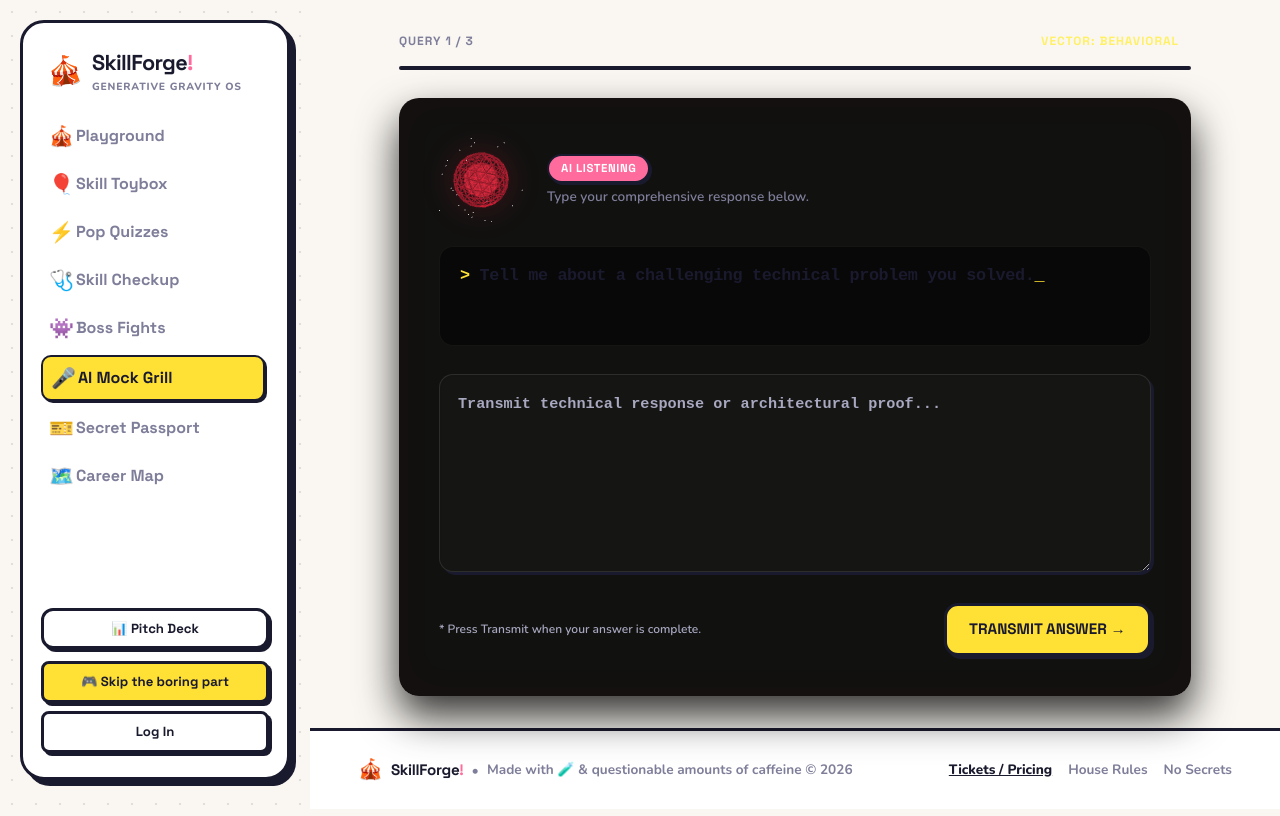
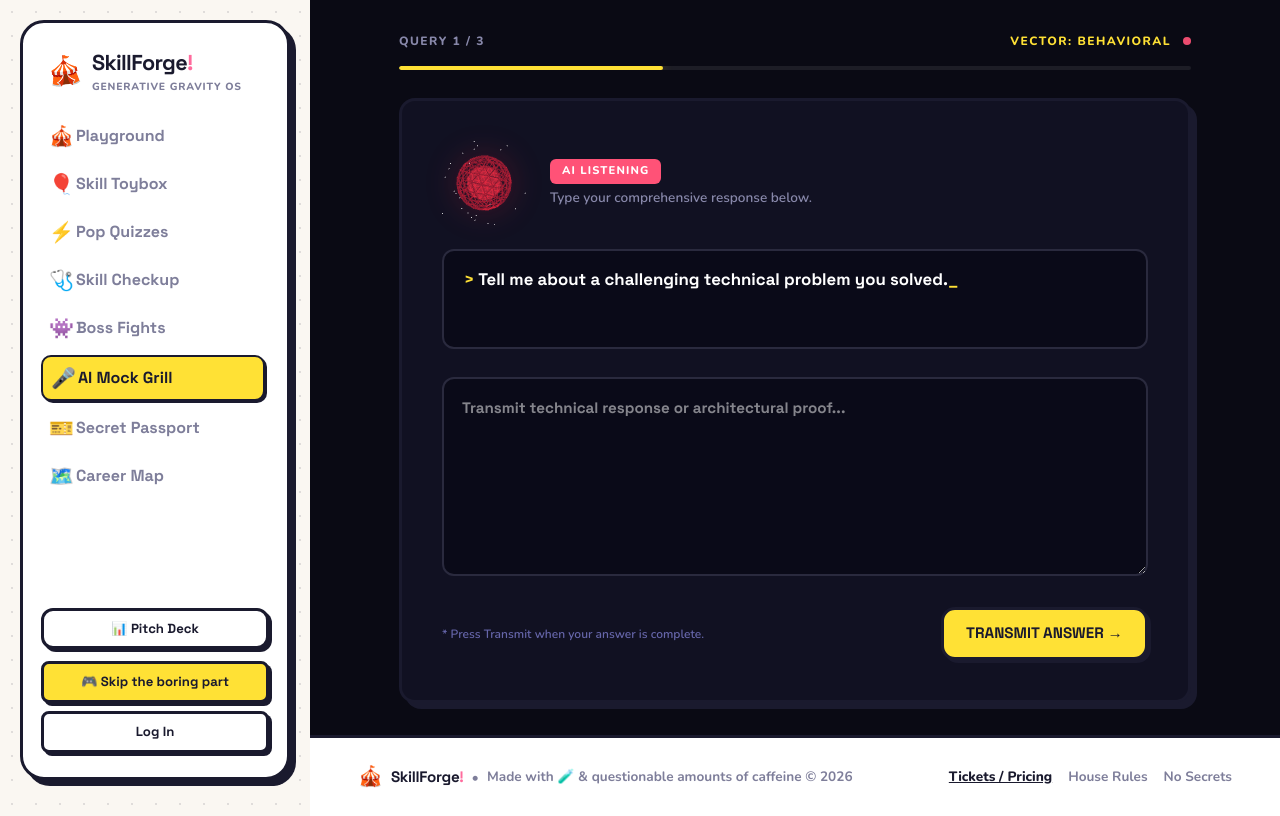
Before and after one commit to Parthpanchal587/skillforge-ai, a React (Vite) app in the folder frontend/: page /interview-simulator in a window 1280 px wide. Both pictures are taken after a click on the button "INITIALIZE INTERVIEW SESSION →". Built offline with nearby package versions, Linux system fonts and the light colour scheme.

Commit message:
Fix invisible text on AI Mock Grill page - explicit light colors on dark backgrounds

```diff
--- a/frontend/src/pages/InterviewSimulatorPage.jsx
+++ b/frontend/src/pages/InterviewSimulatorPage.jsx
@@ -19,9 +19,8 @@
   const [answers, setAnswers] = useState({});
   const [currentAnswer, setCurrentAnswer] = useState('');
   const [results, setResults] = useState(interview || null);
-  const [orbState, setOrbState] = useState('idle'); // 'idle' | 'listening' | 'thinking'
+  const [orbState, setOrbState] = useState('idle');
 
-  // Terminal typing effect for questions
   const [displayedQuestion, setDisplayedQuestion] = useState('');
   const typingTimerRef = useRef(null);
 
@@ -95,37 +94,36 @@
   }, [current, stage, questions]);
 
   const catColors = {
-    project: { bg: 'rgba(239,35,60,0.1)', color: 'var(--sf-accent)' },
-    technical: { bg: 'rgba(255,255,255,0.1)', color: 'var(--sf-text-primary)' },
-    behavioral: { bg: 'rgba(239,35,60,0.05)', color: 'var(--sf-accent-light)' },
-    hr: { bg: 'rgba(113,113,122,0.1)', color: 'var(--sf-text-muted)' },
+    project: { bg: 'rgba(255,82,119,0.15)', color: '#FF5277' },
+    technical: { bg: 'rgba(255,255,255,0.1)', color: '#FFFFFF' },
+    behavioral: { bg: 'rgba(255,225,53,0.15)', color: '#FFE135' },
+    hr: { bg: 'rgba(179,136,255,0.1)', color: '#B388FF' },
   };
 
-  // 01 — Intro Stage with 3D Breathing Orb
+  // 01 — Intro Stage
   if (stage === 'intro') {
     return (
-      <div className="sf-page sf-ambient-bg" style={{ display: 'flex', alignItems: 'center', justifyContent: 'center' }}>
+      <div className="sf-page" style={{ display: 'flex', alignItems: 'center', justifyContent: 'center', background: '#0A0A14' }}>
         <div className="sf-container" style={{ maxWidth: 640 }}>
           <CardTilt3D maxRotation={4}>
-            <div className="sf-card sf-glow-red" style={{ padding: 48, textAlign: 'center', border: '1px solid var(--sf-border-glow)' }}>
-              {/* 31 — 3D Breathing Neural AI Orb */}
+            <div style={{ padding: 48, textAlign: 'center', background: '#111122', border: '3px solid #1A1A2E', borderRadius: 16, boxShadow: '6px 6px 0px #1A1A2E' }}>
               <div style={{ display: 'flex', justifyContent: 'center', marginBottom: 20 }}>
                 <InterviewOrb3D state="idle" size={170} />
               </div>
-              <h1 className="sf-heading sf-heading-xl" style={{ textTransform: 'uppercase', marginBottom: 12, letterSpacing: '0.08em' }}>
+              <h1 style={{ fontFamily: '"Space Grotesk", sans-serif', fontWeight: 900, fontSize: '1.8rem', color: '#FFFFFF', textTransform: 'uppercase', marginBottom: 12, letterSpacing: '0.08em' }}>
                 AI INTERROGATION MODULE
               </h1>
-              <p className="sf-text" style={{ marginBottom: 32, fontSize: '1rem', lineHeight: 1.6 }}>
+              <p style={{ color: '#B0B0CC', marginBottom: 32, fontSize: '1rem', lineHeight: 1.6 }}>
                 Initiating rigorous technical evaluation. The neural interviewer continuously adapts to your identified skill gaps and project architecture.
               </p>
 
-              <div style={{ background: '#050505', padding: 20, borderRadius: 'var(--sf-radius-sm)', border: '1px solid var(--sf-border-light)', marginBottom: 32, textAlign: 'left' }}>
-                <p className="sf-label" style={{ marginBottom: 14 }}>ASSESSMENT EVALUATION VECTORS:</p>
+              <div style={{ background: '#050510', padding: 20, borderRadius: 12, border: '2px solid #2A2A3E', marginBottom: 32, textAlign: 'left' }}>
+                <p style={{ fontWeight: 800, fontSize: '0.75rem', letterSpacing: '0.12em', color: '#FFE135', marginBottom: 14, textTransform: 'uppercase' }}>ASSESSMENT EVALUATION VECTORS:</p>
                 <div style={{ display: 'grid', gridTemplateColumns: '1fr 1fr', gap: 12 }}>
                   {Object.entries(catColors).map(([cat, style]) => (
                     <div key={cat} style={{ display: 'flex', alignItems: 'center', gap: 10 }}>
                       <div style={{ width: 8, height: 8, background: style.color, borderRadius: '50%', boxShadow: `0 0 8px ${style.color}` }} />
-                      <span style={{ fontWeight: 700, color: 'var(--sf-text-primary)', textTransform: 'uppercase', fontSize: '0.8125rem', letterSpacing: '0.05em' }}>{cat}</span>
+                      <span style={{ fontWeight: 700, color: '#FFFFFF', textTransform: 'uppercase', fontSize: '0.8125rem', letterSpacing: '0.05em' }}>{cat}</span>
                     </div>
                   ))}
                 </div>
@@ -135,7 +133,7 @@
                 INITIALIZE INTERVIEW SESSION →
               </MagneticButton>
               {interview?.completed && (
-                <button className="sf-btn sf-btn-ghost" style={{ marginTop: 16, width: '100%' }} onClick={() => setStage('results')}>
+                <button className="sf-btn sf-btn-ghost" style={{ marginTop: 16, width: '100%', color: '#B0B0CC', borderColor: '#3A3A4E' }} onClick={() => setStage('results')}>
                   ACCESS PREVIOUS INTERROGATION LOGS
                 </button>
               )}
@@ -146,27 +144,26 @@
     );
   }
 
-  // 02 — Interview Active Stage with 3D Orb & Directional Question Morph (32 & 33)
+  // 02 — Interview Active Stage
   if (stage === 'interview') {
     const q = questions[current];
     const catStyle = catColors[q?.category] || catColors.technical;
 
     return (
-      <div className="sf-page sf-ambient-bg" style={{ display: 'flex', alignItems: 'center', justifyContent: 'center' }}>
+      <div className="sf-page" style={{ display: 'flex', alignItems: 'center', justifyContent: 'center', background: '#0A0A14' }}>
         <div className="sf-container" style={{ maxWidth: 840, width: '100%' }}>
 
           <div style={{ display: 'flex', justifyContent: 'space-between', alignItems: 'center', marginBottom: 16 }}>
-            <span className="sf-label" style={{ color: 'var(--sf-text-muted)' }}>QUERY {current + 1} / {questions.length}</span>
+            <span style={{ fontWeight: 800, fontSize: '0.75rem', letterSpacing: '0.12em', color: '#8888AA', textTransform: 'uppercase' }}>QUERY {current + 1} / {questions.length}</span>
             <div style={{ display: 'flex', alignItems: 'center', gap: 12 }}>
-              <span className="sf-label" style={{ color: catStyle.color }}>VECTOR: {q?.category.toUpperCase()}</span>
-              <div className="sf-pulse-dot" />
+              <span style={{ fontWeight: 800, fontSize: '0.75rem', letterSpacing: '0.12em', color: catStyle.color, textTransform: 'uppercase' }}>VECTOR: {q?.category.toUpperCase()}</span>
+              <div style={{ width: 8, height: 8, borderRadius: '50%', background: '#FF5277', animation: 'pulse 1.5s ease-in-out infinite' }} />
             </div>
           </div>
 
-          <div className="sf-progress-bar" style={{ marginBottom: 28, height: 4, background: 'rgba(255,255,255,0.05)' }}>
+          <div style={{ marginBottom: 28, height: 4, background: 'rgba(255,255,255,0.08)', borderRadius: 2, overflow: 'hidden' }}>
             <motion.div
-              className="sf-progress-fill"
-              style={{ background: 'var(--sf-accent)', boxShadow: '0 0 12px var(--sf-accent-glow)' }}
+              style={{ height: '100%', background: '#FFE135', boxShadow: '0 0 12px rgba(255,225,53,0.4)', borderRadius: 2 }}
               animate={{ width: `${((current + 1) / questions.length) * 100}%` }}
               transition={{ duration: 0.4, ease: [0.16, 1, 0.3, 1] }}
             />
@@ -179,45 +176,67 @@
               animate={{ opacity: 1, x: 0 }}
               exit={{ opacity: 0, x: -25 }}
               transition={{ duration: 0.35, ease: [0.16, 1, 0.3, 1] }}
-              className="sf-card"
               style={{
                 padding: 40,
-                background: 'rgba(5, 5, 5, 0.95)',
-                border: '1px solid var(--sf-border-glow)',
-                boxShadow: '0 20px 40px rgba(0,0,0,0.8), inset 0 0 40px rgba(239,35,60,0.04)',
+                background: '#111122',
+                border: '3px solid #1A1A2E',
+                borderRadius: 16,
+                boxShadow: '6px 6px 0px #1A1A2E',
               }}
             >
               {/* Header with 3D Orb Feedback */}
               <div style={{ display: 'flex', alignItems: 'center', gap: 24, marginBottom: 24 }}>
                 <InterviewOrb3D state={orbState} size={84} />
                 <div>
-                  <span className="sf-badge sf-badge-red">
+                  <span style={{
+                    display: 'inline-block',
+                    padding: '4px 12px',
+                    background: '#FF5277',
+                    color: '#FFFFFF',
+                    fontWeight: 800,
+                    fontSize: '0.7rem',
+                    letterSpacing: '0.1em',
+                    borderRadius: 6,
+                    textTransform: 'uppercase',
+                  }}>
                     {orbState === 'thinking' ? 'AI SYNTHESIZING...' : orbState === 'listening' ? 'AI LISTENING' : 'INTERROGATING'}
                   </span>
-                  <p className="sf-text-sm" style={{ marginTop: 4, color: 'var(--sf-text-muted)' }}>
+                  <p style={{ marginTop: 4, color: '#8888AA', fontSize: '0.85rem' }}>
                     Type your comprehensive response below.
                   </p>
                 </div>
               </div>
 
-              <div style={{ minHeight: 100, marginBottom: 28, padding: '16px 20px', background: 'rgba(0,0,0,0.5)', borderRadius: 'var(--sf-radius-sm)', border: '1px solid rgba(255,255,255,0.05)' }}>
-                <h2 className="sf-heading sf-heading-lg" style={{ lineHeight: 1.5, color: 'var(--sf-text-primary)', fontFamily: '"JetBrains Mono", monospace', fontSize: '1.05rem' }}>
-                  <span style={{ color: 'var(--sf-accent)' }}>&gt;</span> {displayedQuestion}
-                  <span className="sf-blink" style={{ color: 'var(--sf-accent)' }}>_</span>
+              {/* Question terminal display */}
+              <div style={{ minHeight: 100, marginBottom: 28, padding: '16px 20px', background: '#0A0A18', borderRadius: 12, border: '2px solid #2A2A3E' }}>
+                <h2 style={{ lineHeight: 1.5, color: '#FFFFFF', fontFamily: '"JetBrains Mono", "Space Grotesk", monospace', fontSize: '1.05rem', fontWeight: 700 }}>
+                  <span style={{ color: '#FFE135' }}>&gt;</span> {displayedQuestion}
+                  <span style={{ color: '#FFE135', animation: 'blink 1s step-end infinite' }}>_</span>
                 </h2>
               </div>
 
+              {/* Answer textarea */}
               <textarea
-                className="sf-input"
                 rows={7}
-                style={{ fontFamily: '"JetBrains Mono", monospace', fontSize: '0.95rem', background: 'rgba(255,255,255,0.02)', padding: 18, border: '1px solid rgba(255,255,255,0.1)' }}
+                style={{
+                  width: '100%',
+                  fontFamily: '"JetBrains Mono", "Space Grotesk", monospace',
+                  fontSize: '0.95rem',
+                  background: '#0A0A18',
+                  color: '#FFFFFF',
+                  padding: 18,
+                  border: '2px solid #2A2A3E',
+                  borderRadius: 12,
+                  outline: 'none',
+                  resize: 'vertical',
+                }}
                 placeholder="Transmit technical response or architectural proof..."
                 value={currentAnswer}
                 onChange={e => setCurrentAnswer(e.target.value)}
               />
 
               <div style={{ display: 'flex', justifyContent: 'space-between', alignItems: 'center', marginTop: 24 }}>
-                <span className="sf-text-sm" style={{ color: 'var(--sf-text-dim)', fontSize: '0.75rem' }}>
+                <span style={{ color: '#6666AA', fontSize: '0.75rem' }}>
                   * Press Transmit when your answer is complete.
                 </span>
                 <MagneticButton
@@ -235,51 +254,64 @@
     );
   }
 
-  // 03 — Results Stage with 3D Cards, Animated Counters & Score Morph (10, 19, 35)
+  // 03 — Results Stage
   if (stage === 'results' && results) {
     return (
-      <div className="sf-page sf-ambient-bg">
+      <div className="sf-page" style={{ background: '#0A0A14' }}>
         <div className="sf-container" style={{ maxWidth: 920 }}>
           <div className="sf-animate-slide">
 
             <div style={{ textAlign: 'center', marginBottom: 36 }}>
-              <div style={{ fontSize: 44, filter: 'drop-shadow(0 0 16px rgba(239,35,60,0.5))', marginBottom: 12 }}>📋</div>
-              <h1 className="sf-heading sf-heading-xl" style={{ textTransform: 'uppercase', letterSpacing: '0.08em' }}>INTERROGATION LOGS</h1>
-              <p className="sf-text" style={{ marginTop: 6, letterSpacing: '0.1em', color: 'var(--sf-accent-light)' }}>EVALUATION MATRIX COMPLETE</p>
+              <div style={{ fontSize: 44, filter: 'drop-shadow(0 0 16px rgba(255,82,119,0.5))', marginBottom: 12 }}>📋</div>
+              <h1 style={{ fontFamily: '"Space Grotesk", sans-serif', fontWeight: 900, fontSize: '2rem', color: '#FFFFFF', textTransform: 'uppercase', letterSpacing: '0.08em' }}>INTERROGATION LOGS</h1>
+              <p style={{ marginTop: 6, letterSpacing: '0.1em', color: '#FFE135', fontSize: '0.85rem', fontWeight: 700 }}>EVALUATION MATRIX COMPLETE</p>
             </div>
 
             <div style={{ display: 'grid', gridTemplateColumns: '1fr 2fr', gap: 24, marginBottom: 24 }}>
-              {/* Overall Score with 3D Tilt */}
+              {/* Overall Score */}
               <CardTilt3D maxRotation={4}>
-                <div className="sf-card" style={{ textAlign: 'center', padding: 36, height: '100%', display: 'flex', flexDirection: 'column', justifyContent: 'center', border: '1px solid var(--sf-border-glow)' }}>
-                  <p className="sf-label" style={{ marginBottom: 14, color: 'var(--sf-accent)' }}>OVERALL CONFIDENCE</p>
-                  <p style={{ fontSize: '4.5rem', fontWeight: 800, color: 'var(--sf-text-primary)', lineHeight: 1, filter: 'drop-shadow(0 0 12px rgba(255,255,255,0.2))' }}>
+                <div style={{ textAlign: 'center', padding: 36, height: '100%', display: 'flex', flexDirection: 'column', justifyContent: 'center', background: '#111122', border: '3px solid #1A1A2E', borderRadius: 16, boxShadow: '6px 6px 0px #1A1A2E' }}>
+                  <p style={{ fontWeight: 800, fontSize: '0.75rem', letterSpacing: '0.12em', color: '#FF5277', marginBottom: 14, textTransform: 'uppercase' }}>OVERALL CONFIDENCE</p>
+                  <p style={{ fontSize: '4.5rem', fontWeight: 800, color: '#FFFFFF', lineHeight: 1, filter: 'drop-shadow(0 0 12px rgba(255,255,255,0.2))' }}>
                     <AnimatedCounter value={results.overall} duration={1300} suffix="%" />
                   </p>
-                  <span className="sf-badge sf-badge-red" style={{ alignSelf: 'center', marginTop: 14 }}>VERIFIED BENCHMARK</span>
+                  <span style={{
+                    display: 'inline-block',
+                    padding: '4px 12px',
+                    background: '#FF5277',
+                    color: '#FFFFFF',
+                    fontWeight: 800,
+                    fontSize: '0.7rem',
+                    letterSpacing: '0.1em',
+                    borderRadius: 6,
+                    alignSelf: 'center',
+                    marginTop: 14,
+                    textTransform: 'uppercase',
+                  }}>VERIFIED BENCHMARK</span>
                 </div>
               </CardTilt3D>
 
-              {/* Score Breakdown (19 — Score Morph & Bar Draw) */}
-              <div className="sf-card" style={{ padding: 32 }}>
-                <h3 className="sf-label" style={{ marginBottom: 20 }}>VECTOR BREAKDOWN</h3>
+              {/* Score Breakdown */}
+              <div style={{ padding: 32, background: '#111122', border: '3px solid #1A1A2E', borderRadius: 16, boxShadow: '6px 6px 0px #1A1A2E' }}>
+                <h3 style={{ fontWeight: 800, fontSize: '0.75rem', letterSpacing: '0.12em', color: '#FFE135', marginBottom: 20, textTransform: 'uppercase' }}>VECTOR BREAKDOWN</h3>
                 <div style={{ display: 'grid', gap: 16 }}>
                   {Object.entries(results.scores).map(([key, score]) => (
-                    <div key={key} className="sf-skill-bar">
-                      <span className="sf-skill-name" style={{ textTransform: 'uppercase', width: 140, fontSize: '0.8125rem' }}>{key}</span>
-                      <div className="sf-skill-track" style={{ height: 6 }}>
+                    <div key={key} style={{ display: 'flex', alignItems: 'center', gap: 12 }}>
+                      <span style={{ textTransform: 'uppercase', width: 140, fontSize: '0.8125rem', color: '#B0B0CC', fontWeight: 700 }}>{key}</span>
+                      <div style={{ flex: 1, height: 6, background: 'rgba(255,255,255,0.08)', borderRadius: 3, overflow: 'hidden' }}>
                         <motion.div
-                          className="sf-skill-fill"
                           initial={{ width: 0 }}
                           animate={{ width: `${score}%` }}
                           transition={{ duration: 0.9, ease: [0.16, 1, 0.3, 1] }}
                           style={{
-                            background: score >= 80 ? 'var(--sf-accent)' : 'var(--sf-text-primary)',
-                            boxShadow: score >= 80 ? '0 0 10px var(--sf-accent-glow)' : 'none',
+                            height: '100%',
+                            borderRadius: 3,
+                            background: score >= 80 ? '#FF5277' : '#FFE135',
+                            boxShadow: score >= 80 ? '0 0 10px rgba(255,82,119,0.4)' : 'none',
                           }}
                         />
                       </div>
-                      <span className="sf-skill-score" style={{ color: score >= 80 ? 'var(--sf-accent)' : 'var(--sf-text-primary)', fontWeight: 800 }}>
+                      <span style={{ color: score >= 80 ? '#FF5277' : '#FFFFFF', fontWeight: 800, fontSize: '0.85rem', minWidth: 44, textAlign: 'right' }}>
                         <AnimatedCounter value={score} duration={1100} suffix="%" />
                       </span>
                     </div>
@@ -290,24 +322,24 @@
 
             {/* Feedback Columns */}
             <div style={{ display: 'grid', gridTemplateColumns: '1fr 1fr', gap: 24, marginBottom: 36 }}>
-              <div className="sf-card" style={{ padding: 28, background: 'linear-gradient(135deg, rgba(255,255,255,0.04) 0%, transparent 100%)', borderTop: '2px solid var(--sf-text-primary)' }}>
-                <h4 className="sf-label" style={{ marginBottom: 14, color: 'var(--sf-text-primary)' }}>OBSERVED STRENGTHS</h4>
+              <div style={{ padding: 28, background: '#111122', border: '3px solid #1A1A2E', borderRadius: 16, boxShadow: '6px 6px 0px #1A1A2E', borderTop: '4px solid #00F5A0' }}>
+                <h4 style={{ fontWeight: 800, fontSize: '0.75rem', letterSpacing: '0.12em', color: '#FFFFFF', marginBottom: 14, textTransform: 'uppercase' }}>OBSERVED STRENGTHS</h4>
                 <div style={{ display: 'grid', gap: 10 }}>
                   {results.feedback?.strengths?.map((s, i) => (
                     <div key={i} style={{ display: 'flex', gap: 10, alignItems: 'flex-start' }}>
-                      <span style={{ color: 'var(--sf-accent-light)', marginTop: 2 }}>✓</span>
-                      <p className="sf-text" style={{ fontSize: '0.875rem' }}>{s}</p>
+                      <span style={{ color: '#00F5A0', marginTop: 2 }}>✓</span>
+                      <p style={{ fontSize: '0.875rem', color: '#B0B0CC', lineHeight: 1.5 }}>{s}</p>
                     </div>
                   ))}
                 </div>
               </div>
-              <div className="sf-card" style={{ padding: 28, background: 'linear-gradient(135deg, rgba(239,35,60,0.05) 0%, transparent 100%)', borderTop: '2px solid var(--sf-accent)' }}>
-                <h4 className="sf-label" style={{ marginBottom: 14, color: 'var(--sf-accent)' }}>SYSTEMIC IMPROVEMENTS</h4>
+              <div style={{ padding: 28, background: '#111122', border: '3px solid #1A1A2E', borderRadius: 16, boxShadow: '6px 6px 0px #1A1A2E', borderTop: '4px solid #FF5277' }}>
+                <h4 style={{ fontWeight: 800, fontSize: '0.75rem', letterSpacing: '0.12em', color: '#FF5277', marginBottom: 14, textTransform: 'uppercase' }}>SYSTEMIC IMPROVEMENTS</h4>
                 <div style={{ display: 'grid', gap: 10 }}>
                   {results.feedback?.improvements?.map((s, i) => (
                     <div key={i} style={{ display: 'flex', gap: 10, alignItems: 'flex-start' }}>
-                      <span style={{ color: 'var(--sf-accent)', marginTop: 2 }}>⚠</span>
-                      <p className="sf-text" style={{ fontSize: '0.875rem' }}>{s}</p>
+                      <span style={{ color: '#FFE135', marginTop: 2 }}>⚠</span>
+                      <p style={{ fontSize: '0.875rem', color: '#B0B0CC', lineHeight: 1.5 }}>{s}</p>
                     </div>
                   ))}
                 </div>
@@ -315,7 +347,7 @@
             </div>
 
             <div style={{ textAlign: 'center' }}>
-              <MagneticButton className="sf-btn sf-btn-ghost" onClick={() => setStage('intro')}>
+              <MagneticButton className="sf-btn sf-btn-ghost" style={{ color: '#B0B0CC', borderColor: '#3A3A4E' }} onClick={() => setStage('intro')}>
                 RE-INITIALIZE INTERROGATION
               </MagneticButton>
             </div>
```
